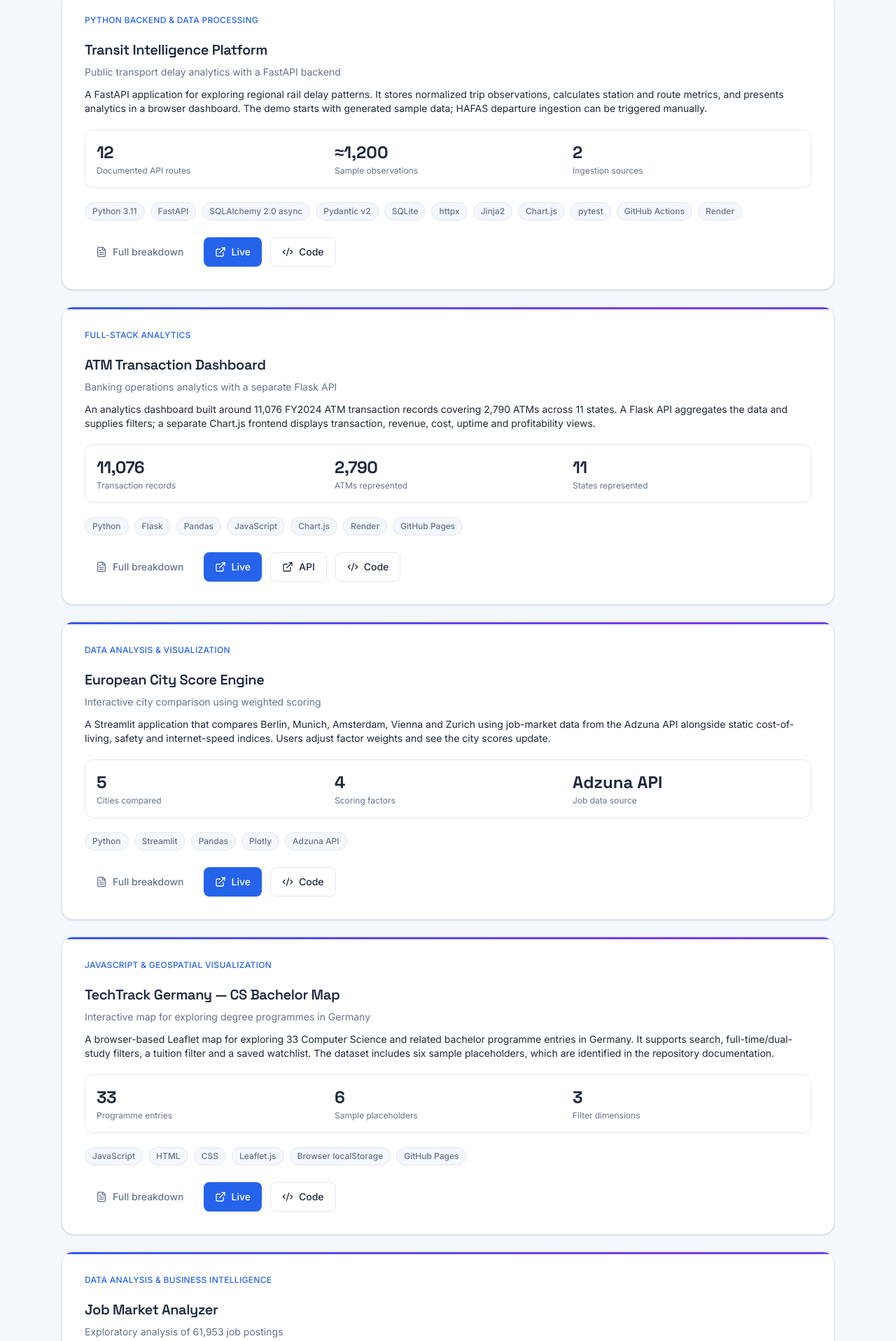
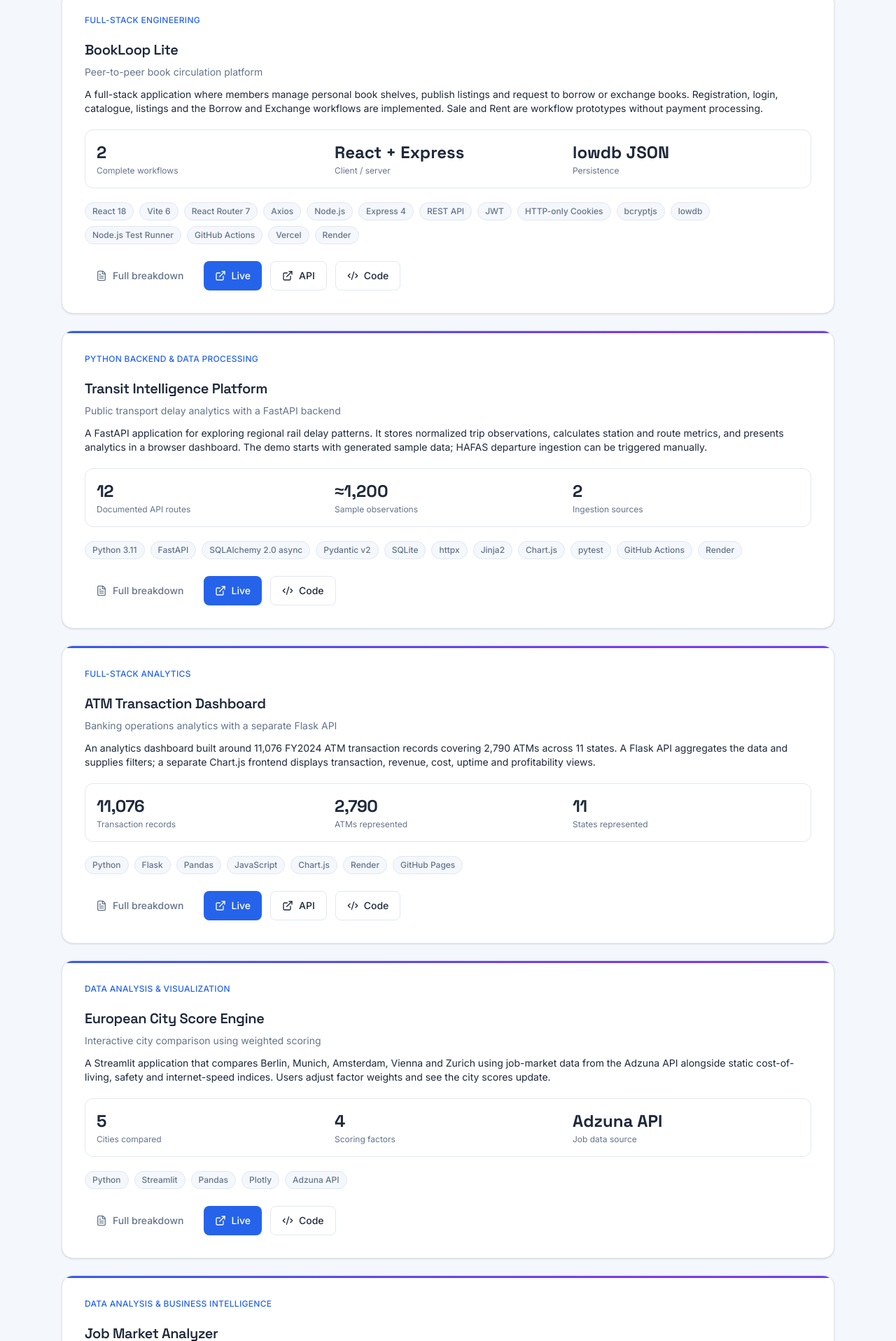
Before and after one commit to nestorNiloy/niloy-barua-engineering-portfolio, a React (Vite) app: page / in a window 1280 px wide. Shown: the part 1724-3640 px from the top of the page at 70% size. Built offline with nearby package versions, Linux system fonts and the light colour scheme.

Commit message:
Add BookLoop Lite and recruiter-focused project categories

```diff
--- a/src/data/projects.js
+++ b/src/data/projects.js
@@ -6,6 +6,7 @@
 export const projects = [
   {
     id: "dualtrack-enterprise",
+    tags: ["Enterprise Architecture","Backend & APIs","Full-Stack Engineering","CI/CD","Automated Testing"],
     title: "DualTrack Enterprise",
     subtitle: "Multi-user job application management system",
     category: "Java Backend & Enterprise Development",
@@ -32,7 +33,37 @@ export const projects = [
     },
   },
   {
+    id: "bookloop-lite",
+    tags: ["Full-Stack Engineering","Backend & APIs","CI/CD","Automated Testing"],
+    title: "BookLoop Lite",
+    subtitle: "Peer-to-peer book circulation platform",
+    category: "Full-Stack Engineering",
+    live: true,
+    metrics: [
+      { label: "Complete workflows", value: 2 },
+      { label: "Client / server", value: "React + Express" },
+      { label: "Persistence", value: "lowdb JSON" },
+    ],
+    summary:
+      "A full-stack application where members manage personal book shelves, publish listings and request to borrow or exchange books. Registration, login, catalogue, listings and the Borrow and Exchange workflows are implemented. Sale and Rent are workflow prototypes without payment processing.",
+    problem:
+      "A peer-to-peer book community needs more than a catalogue: members need accounts, ownership-aware listings and clear request states that prevent the same book from being committed to conflicting transactions.",
+    architecture:
+      "A React 18 and Vite single-page application communicates with a Node.js and Express REST API. The backend uses JWTs in HTTP-only cookies for authentication, bcryptjs for password hashing and lowdb for JSON-file persistence. The frontend and backend are deployed separately on Vercel and Render.",
+    challenges:
+      "The Exchange workflow requires the requester to select a book they own and reserves both books while the request is pending. Declining restores the reservations; completing an exchange transfers ownership in both directions. Request-changing operations are serialized within the single Node.js process to reduce overlapping read-modify-write updates; this is not distributed locking.",
+    lessons:
+      "The project includes backend integration tests and a GitHub Actions workflow that runs the tests, builds the frontend and audits dependencies. The current lowdb JSON store and free-host filesystem are suitable for a demonstration, not durable production storage. Sale and Rent do not process payments; rental periods, returns and overdue handling are not implemented.",
+    technologies: ["React 18", "Vite 6", "React Router 7", "Axios", "Node.js", "Express 4", "REST API", "JWT", "HTTP-only Cookies", "bcryptjs", "lowdb", "Node.js Test Runner", "GitHub Actions", "Vercel", "Render"],
+    links: {
+      live: "https://bookloop-lite.vercel.app",
+      api: "https://bookloop-lite-backend.onrender.com",
+      github: "https://github.com/nestorNiloy/bookloop-lite",
+    },
+  },
+  {
     id: "transit-intel-platform",
+    tags: ["Backend & APIs","Data Engineering","Analytics & BI","CI/CD","Automated Testing"],
     title: "Transit Intelligence Platform",
     subtitle: "Public transport delay analytics with a FastAPI backend",
     category: "Python Backend & Data Processing",
@@ -61,6 +92,7 @@ export const projects = [
   },
   {
     id: "atm-transaction-dashboard",
+    tags: ["Full-Stack Engineering","Backend & APIs","Data Engineering","Analytics & BI"],
     title: "ATM Transaction Dashboard",
     subtitle: "Banking operations analytics with a separate Flask API",
     category: "Full-Stack Analytics",
@@ -89,6 +121,7 @@ export const projects = [
   },
   {
     id: "european-city-score-engine",
+    tags: ["Data Engineering","Analytics & BI"],
     title: "European City Score Engine",
     subtitle: "Interactive city comparison using weighted scoring",
     category: "Data Analysis & Visualization",
@@ -115,7 +148,36 @@ export const projects = [
     },
   },
   {
+    id: "job-market-analyzer",
+    tags: ["Analytics & BI","Data Analysis"],
+    title: "Job Market Analyzer",
+    subtitle: "Exploratory analysis of 61,953 job postings",
+    category: "Data Analysis & Business Intelligence",
+    live: false,
+    metrics: [
+      { label: "Job postings", value: 61953 },
+      { label: "Dataset fields", value: 27 },
+      { label: "Analysis tools", value: "Python + Power BI" },
+    ],
+    summary:
+      "An exploratory analysis of 61,953 job postings and 27 dataset fields using Python, Pandas, Matplotlib and Seaborn. The repository also includes a Power BI report built from the same dataset.",
+    problem:
+      "Individual job advertisements provide limited insight into broader hiring patterns. Aggregating the dataset makes it possible to compare job titles, companies, requested skills, work arrangements and schedule types.",
+    architecture:
+      "A Jupyter Notebook analysis workflow that loads the CSV dataset, cleans and normalizes fields with Pandas, then groups and visualizes the results. A separate Power BI report presents selected findings from the same data.",
+    challenges:
+      "The source dataset contains inconsistent text categories and formatting. Cleaning those values before grouping is necessary to avoid splitting equivalent skills or categories across multiple labels.",
+    lessons:
+      "The analysis found SQL to be the most frequently mentioned skill in this dataset. The findings describe this particular dataset and should not be treated as a complete measurement of the entire job market.",
+    technologies: ["Python", "Pandas", "Matplotlib", "Seaborn", "Jupyter Notebook", "Power BI"],
+    links: {
+      dashboard: "https://app.powerbi.com/groups/me/reports/57fd1d03-881f-4366-9f9c-67cb151b5aa9/0f8da061594394de6575?experience=power-bi",
+      github: "https://github.com/nestorNiloy/job-market-analyzer",
+    },
+  },
+  {
     id: "techtrack-germany",
+    tags: ["Geospatial & Mapping","Frontend Engineering"],
     title: "TechTrack Germany — CS Bachelor Map",
     subtitle: "Interactive map for exploring degree programmes in Germany",
     category: "JavaScript & Geospatial Visualization",
@@ -142,34 +204,8 @@ export const projects = [
     },
   },
   {
-    id: "job-market-analyzer",
-    title: "Job Market Analyzer",
-    subtitle: "Exploratory analysis of 61,953 job postings",
-    category: "Data Analysis & Business Intelligence",
-    live: false,
-    metrics: [
-      { label: "Job postings", value: 61953 },
-      { label: "Dataset fields", value: 27 },
-      { label: "Analysis tools", value: "Python + Power BI" },
-    ],
-    summary:
-      "An exploratory analysis of 61,953 job postings and 27 dataset fields using Python, Pandas, Matplotlib and Seaborn. The repository also includes a Power BI report built from the same dataset.",
-    problem:
-      "Individual job advertisements provide limited insight into broader hiring patterns. Aggregating the dataset makes it possible to compare job titles, companies, requested skills, work arrangements and schedule types.",
-    architecture:
-      "A Jupyter Notebook analysis workflow that loads the CSV dataset, cleans and normalizes fields with Pandas, then groups and visualizes the results. A separate Power BI report presents selected findings from the same data.",
-    challenges:
-      "The source dataset contains inconsistent text categories and formatting. Cleaning those values before grouping is necessary to avoid splitting equivalent skills or categories across multiple labels.",
-    lessons:
-      "The analysis found SQL to be the most frequently mentioned skill in this dataset. The findings describe this particular dataset and should not be treated as a complete measurement of the entire job market.",
-    technologies: ["Python", "Pandas", "Matplotlib", "Seaborn", "Jupyter Notebook", "Power BI"],
-    links: {
-      dashboard: "https://app.powerbi.com/groups/me/reports/57fd1d03-881f-4366-9f9c-67cb151b5aa9/0f8da061594394de6575?experience=power-bi",
-      github: "https://github.com/nestorNiloy/job-market-analyzer",
-    },
-  },
-  {
     id: "job-application-agent",
+    tags: ["Backend & APIs","Automation"],
     title: "Job Application Tracking Agent",
     subtitle: "FastAPI service for job discovery and application tracking",
     category: "Python Backend & Automation",
```
